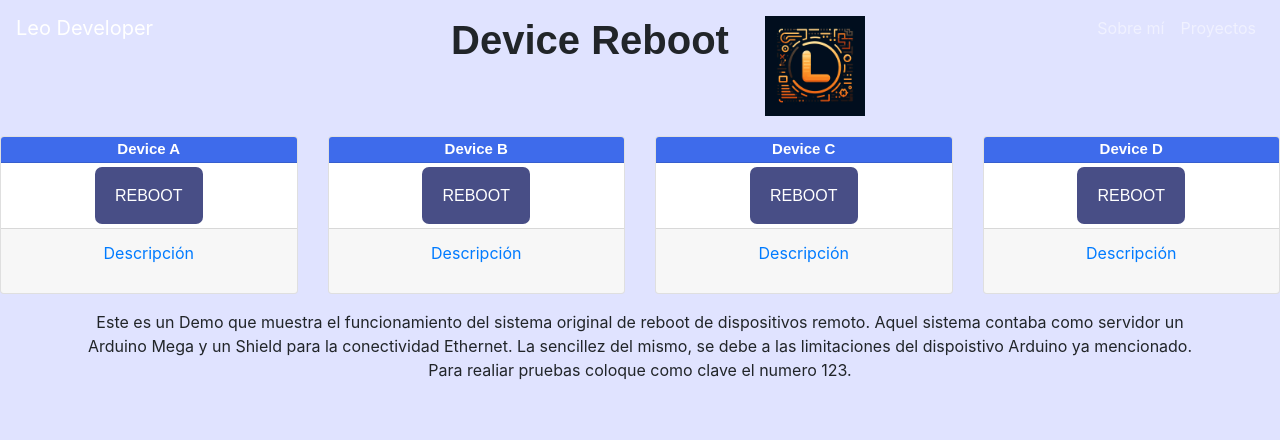
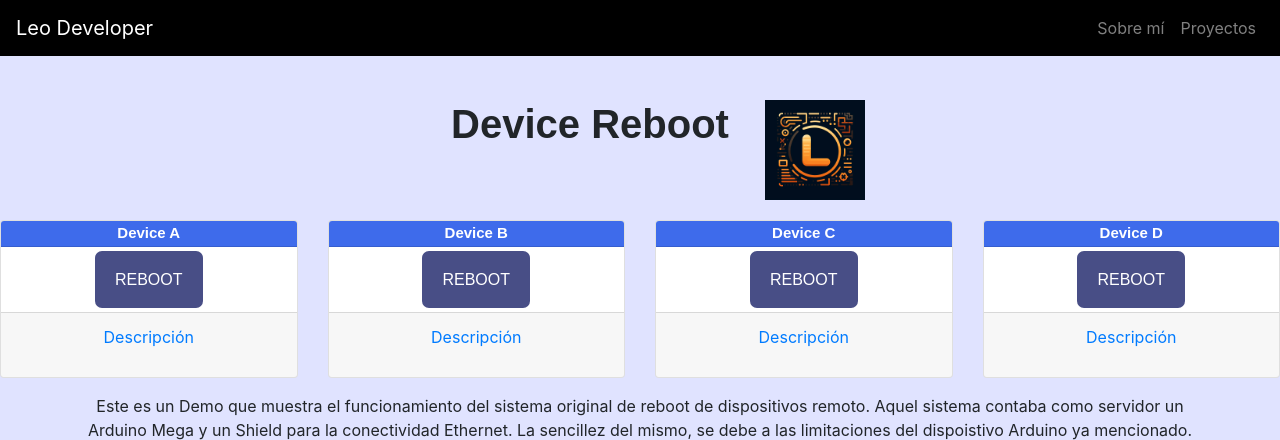
Before and after one commit to LeoGidev/portafolio, a PHP site: page /Demo_Proyectos/reboot/index.html in a window 1280 px wide. Shown: the top 440 px of the page. Run offline with PHP 8.4, Linux system fonts and the light colour scheme; some libraries are stand-ins or nearby versions; some web fonts are replaced.

Commit message:
se trabaja en proyectos

```diff
--- a/Demo_Proyectos/reboot/index.html
+++ b/Demo_Proyectos/reboot/index.html
@@ -26,7 +26,7 @@
 <body onload="ValoresAjax()">
    <header>
       <!-- Barra de navegación -->
-<nav class="navbar navbar-expand-sm navbar-dark fixed-top transparent">
+<nav class="navbar navbar-expand-sm navbar-dark fixed-top">
 <a class="navbar-brand" href="#">Leo Developer</a>
 <button class="navbar-toggler" type="button" data-toggle="collapse" data-target="#navbarNav" aria-controls="navbarNav" aria-expanded="false" aria-label="Toggle navigation">
   <span class="navbar-toggler-icon"></span>
--- a/Demo_Proyectos/reboot/styles.css
+++ b/Demo_Proyectos/reboot/styles.css
@@ -2,6 +2,9 @@ body {
     background:#E0E3FF !important;
     text-align: center !important;
  }
+ .navbar {
+  background-color: #000000; /* Fondo negro */
+}
  .corps{
      border-spacing:5px 5px;
      border-collapse:separate;
@@ -243,5 +246,6 @@ body {
  }
  .portada{
     height: 100px;
+    margin-top: 100px !important;
     margin-bottom: 20px;
  }
```
